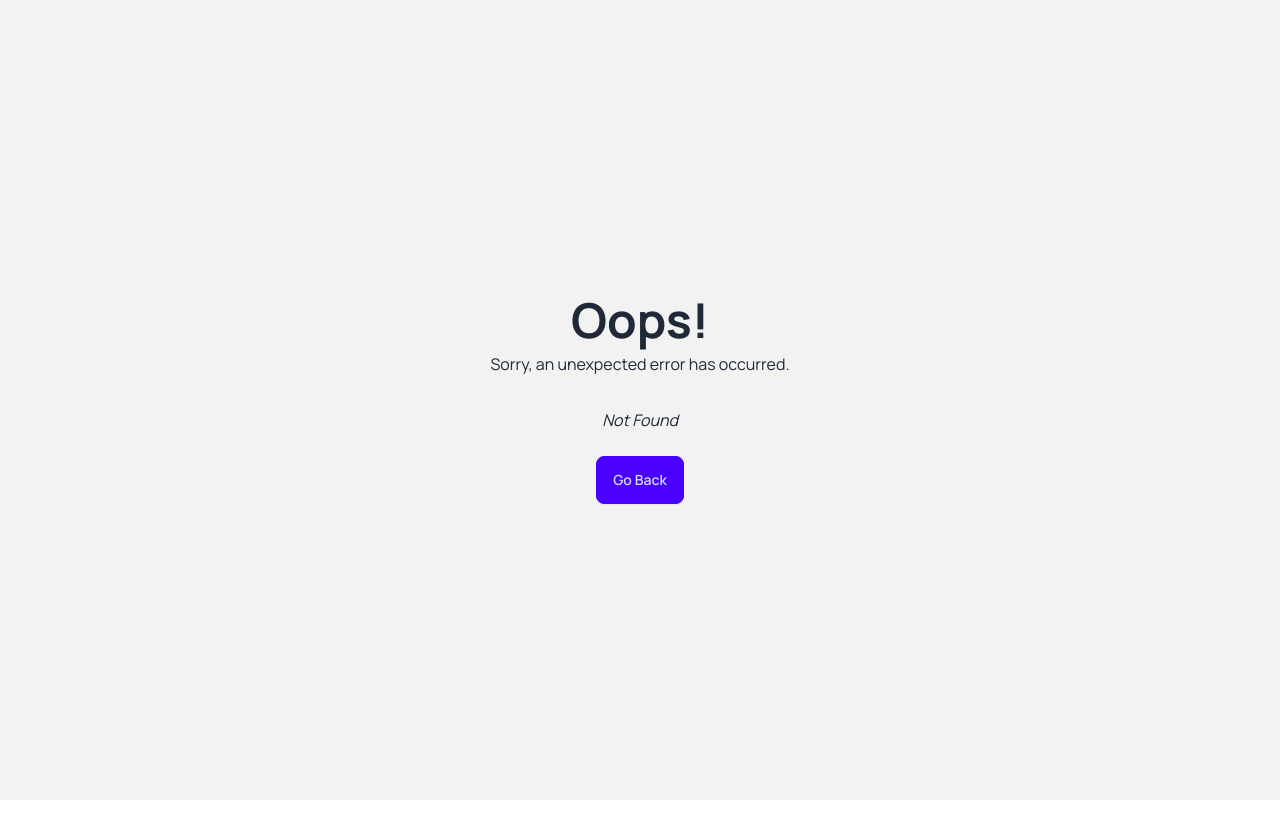
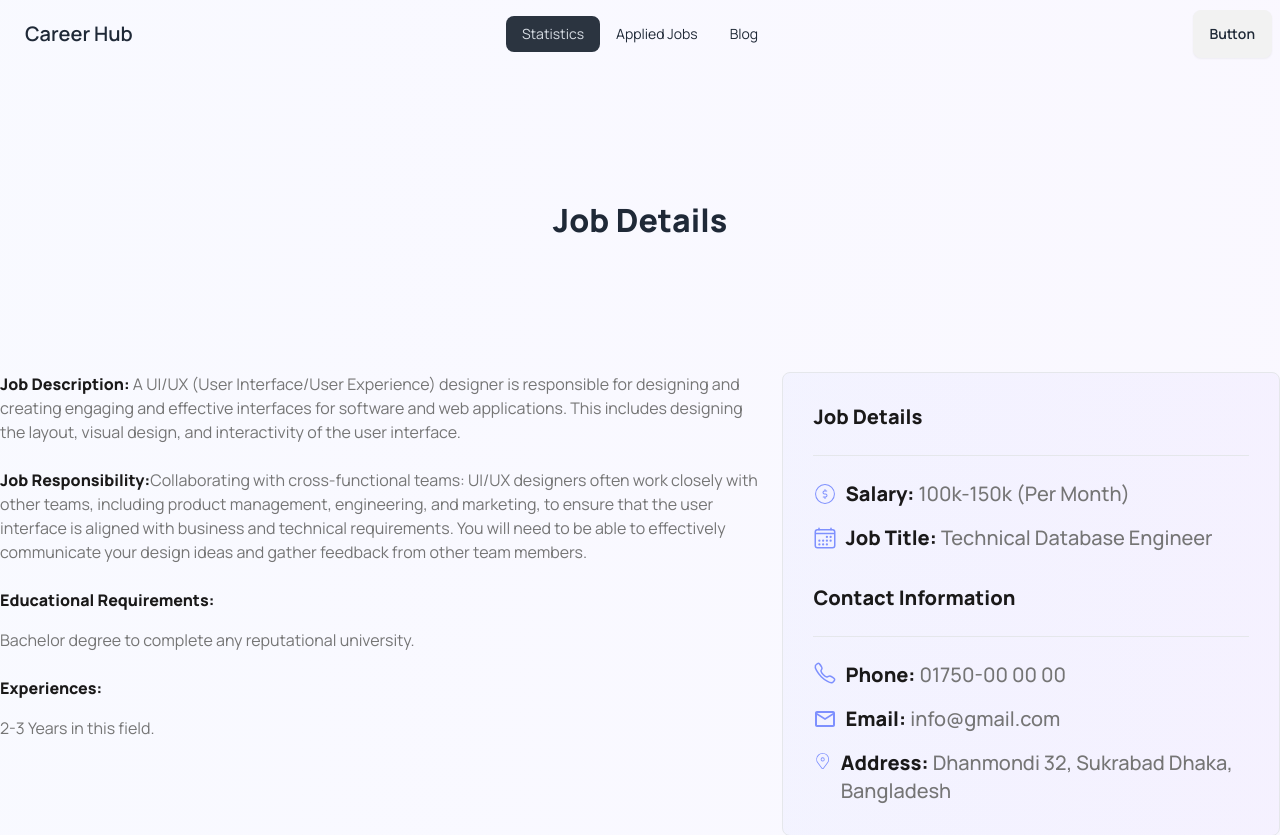
Before and after one commit to riponmondalbd/brand-new-career-hub, a React (Vite) app: page /statistics/1 in a window 1280 px wide. Before the commit this address had no page. Shown: the top 835 px of the page. Before the commit the page ends 800 px from the top, so only its background shows below. Built offline with nearby package versions, Linux system fonts and the light colour scheme.

Commit message:
complete job details section

```diff
--- a/src/components/Home/FeaturedJobs/Job/Job.jsx
+++ b/src/components/Home/FeaturedJobs/Job/Job.jsx
@@ -4,6 +4,7 @@ import { Link } from "react-router-dom";
 
 const Job = ({ job }) => {
   const {
+    id,
     logo,
     job_title,
     company_name,
@@ -37,7 +38,7 @@ const Job = ({ job }) => {
           {salary}
         </div>
       </div>
-      <Link>
+      <Link to={`/statistics/${id}`}>
         <button className="text-xl font-extrabold text-white bg-gradient-to-r from-[#7E90FE] to-[#9873FF] py-[11px] px-[18px] rounded-[4px] mt-8">
           View Details
         </button>
@@ -48,6 +49,7 @@ const Job = ({ job }) => {
 
 Job.propTypes = {
   job: PropTypes.shape({
+    id: PropTypes.node,
     logo: PropTypes.node,
     job_title: PropTypes.node,
     company_name: PropTypes.node,
--- /dev/null
+++ b/src/components/JobDetails/JobDetails.jsx
@@ -0,0 +1,123 @@
+import { CiDollar, CiLocationOn } from "react-icons/ci";
+import { IoCalendarOutline, IoCallOutline } from "react-icons/io5";
+import { MdOutlineEmail } from "react-icons/md";
+import { Link, useLoaderData, useParams } from "react-router-dom";
+
+const JobDetails = () => {
+  const jobs = useLoaderData();
+  const { id } = useParams();
+  const idIdx = parseInt(id);
+
+  const job = jobs.find((job) => job.id === idIdx);
+  const {
+    job_description,
+    job_responsibility,
+    educational_requirements,
+    experiences,
+    salary,
+    job_title,
+    contact_information,
+  } = job;
+  //   console.log(jobs, id, job);
+  return (
+    <div className="bg-gradient-to-r from-[#7E90FE0D] to-[#9873FF0D]">
+      <div className="max-w-7xl mx-auto">
+        <h1 className="text-[32px] font-extrabold text-center py-32">
+          Job Details
+        </h1>
+
+        <div className="grid lg:grid-cols-5 gap-6">
+          <div className="lg:col-span-3 ">
+            <p className="text-base ">
+              <span className="font-extrabold text-[#1A1919]">
+                Job Description:
+              </span>
+              <span className="text-[#757575]">{job_description}</span>
+            </p>
+            <p className="text-base py-6">
+              <span className="font-extrabold text-[#1A1919]">
+                Job Responsibility:
+              </span>
+              <span className="text-[#757575]">{job_responsibility}</span>
+            </p>
+            <div className="text-base ">
+              <p className="font-extrabold text-[#1A1919] mb-4">
+                Educational Requirements:
+              </p>
+              <p className="text-[#757575]">{educational_requirements}</p>
+            </div>
+            <div className="text-base mt-6">
+              <p className="font-extrabold text-[#1A1919] mb-4">Experiences:</p>
+              <p className="text-[#757575]">{experiences}</p>
+            </div>
+          </div>
+
+          <div className="col-span-2 ">
+            <div className="border rounded-lg bg-gradient-to-r from-[#7E90FE0D] to-[#9873FF0D] p-[30px]">
+              <h2 className="text-xl font-extrabold text-[#1A1919] mb-6">
+                Job Details
+              </h2>
+              <hr />
+              <div className="flex items-center gap-2 mt-6 mb-4">
+                <CiDollar className="text-2xl text-[#7E90FE]" />
+                <p className="text-xl text-[#1A1919]">
+                  <span className="font-extrabold">Salary: </span>
+                  <span className="font-medium text-[#757575]">
+                    {salary} (Per Month)
+                  </span>
+                </p>
+              </div>
+              <div className="flex items-center gap-2 mb-8">
+                <IoCalendarOutline className="text-2xl text-[#7E90FE]" />
+                <p className="text-xl text-[#1A1919]">
+                  <span className="font-extrabold">Job Title: </span>
+                  <span className="font-medium text-[#757575]">
+                    {job_title}
+                  </span>
+                </p>
+              </div>
+              <h2 className="text-xl font-extrabold text-[#1A1919] mb-6">
+                Contact Information
+              </h2>
+              <hr />
+              <div className="flex gap-2 mt-6">
+                <IoCallOutline className="text-2xl text-[#7E90FE]" />
+                <p className="text-xl text-[#1A1919] mb-4">
+                  <span className="font-extrabold">Phone: </span>
+                  <span className="font-medium text-[#757575]">
+                    {contact_information.phone}
+                  </span>
+                </p>
+              </div>
+              <div className="flex items-center gap-2 mb-4">
+                <MdOutlineEmail className="text-2xl text-[#7E90FE]" />
+                <p className="text-xl text-[#1A1919]">
+                  <span className="font-extrabold">Email: </span>
+                  <span className="font-medium text-[#757575]">
+                    {contact_information.email}
+                  </span>
+                </p>
+              </div>
+              <div className="flex items-start gap-2">
+                <CiLocationOn className="text-2xl text-[#7E90FE]" />
+                <p className="text-xl text-[#1A1919]">
+                  <span className="font-extrabold">Address: </span>
+                  <span className="font-medium text-[#757575]">
+                    {contact_information.address}
+                  </span>
+                </p>
+              </div>
+            </div>
+            <Link>
+              <button className="bg-gradient-to-r from-[#7E90FE] to-[#9873FF] text-xl font-extrabold text-white py-[19px]  rounded-lg w-full mt-6 mb-[130px]">
+                Apply Now
+              </button>
+            </Link>
+          </div>
+        </div>
+      </div>
+    </div>
+  );
+};
+
+export default JobDetails;
--- a/src/components/Navbar/Navbar.jsx
+++ b/src/components/Navbar/Navbar.jsx
@@ -1,4 +1,4 @@
-import { NavLink } from "react-router-dom";
+import { Link, NavLink } from "react-router-dom";
 
 const Navbar = () => {
   const links = (
@@ -42,7 +42,9 @@ const Navbar = () => {
               {links}
             </ul>
           </div>
-          <a className="btn btn-ghost text-xl">Career Hub</a>
+          <Link to={"/"} className="btn btn-ghost text-xl">
+            Career Hub
+          </Link>
         </div>
         <div className="navbar-center hidden lg:flex">
           <ul className="menu menu-horizontal px-1">{links}</ul>
--- a/src/main.jsx
+++ b/src/main.jsx
@@ -3,6 +3,7 @@ import { createRoot } from "react-dom/client";
 import { createBrowserRouter, RouterProvider } from "react-router-dom";
 import ErrorPage from "./components/ErrorPage/ErrorPage.jsx";
 import Home from "./components/Home/Home.jsx";
+import JobDetails from "./components/JobDetails/JobDetails.jsx";
 import "./index.css";
 import Root from "./routes/Root.jsx";
 
@@ -16,6 +17,11 @@ const router = createBrowserRouter([
         path: "/",
         element: <Home />,
       },
+      {
+        path: "/statistics/:id",
+        loader: () => fetch("../jobs.json"),
+        element: <JobDetails />,
+      },
     ],
   },
 ]);
```
